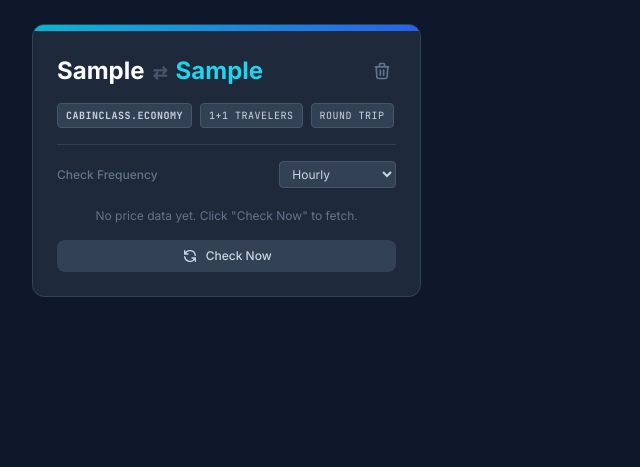
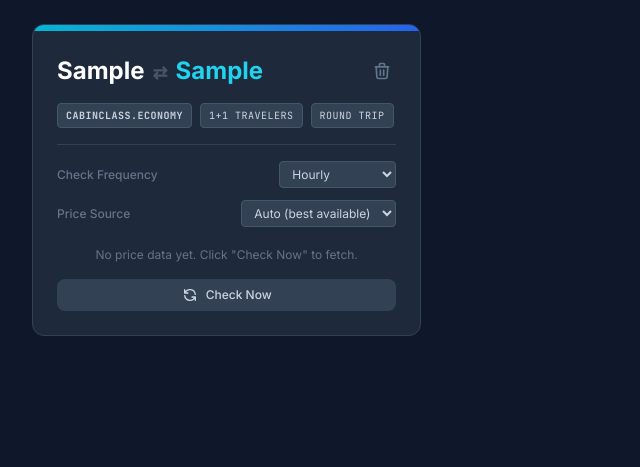
Before and after one commit to jesposito/walkabout, a FastAPI app: page /prices/ in a window 1280 px wide. Shown: the part 206-673 px from the top of the page, without its empty margins (0-640 px from the left). Run offline with FastAPI, Linux system fonts and the light colour scheme; tables that the repository leaves empty hold one stand-in row (values such as "Sample post"); some libraries are stand-ins or nearby versions.

Commit message:
feat: add price source selection to My Routes page
- Add preferred_source column to SearchDefinition model
- Add PUT /searches/{id}/source endpoint to update source preference
- Add source selector dropdown to prices.html (auto/serpapi/skyscanner/amadeus/playwright)
- Pass preferred_source to FlightPriceFetcher when refreshing prices

Note: Requires DB migration:
  ALTER TABLE search_definitions ADD COLUMN preferred_source VARCHAR(20) DEFAULT 'auto';

```diff
--- a/backend/app/api/prices.py
+++ b/backend/app/api/prices.py
@@ -243,6 +243,10 @@ class FrequencyUpdate(BaseModel):
     frequency_hours: int
 
 
+class SourceUpdate(BaseModel):
+    preferred_source: str
+
+
 @router.put("/searches/{search_id}/frequency")
 async def update_search_frequency(
     search_id: int,
@@ -256,6 +260,25 @@ async def update_search_frequency(
     definition.scrape_frequency_hours = update.frequency_hours
     db.commit()
     return {"status": "updated", "frequency_hours": update.frequency_hours}
+
+
+@router.put("/searches/{search_id}/source")
+async def update_search_source(
+    search_id: int,
+    update: SourceUpdate,
+    db: Session = Depends(get_db),
+):
+    definition = db.query(SearchDefinition).filter(SearchDefinition.id == search_id).first()
+    if not definition:
+        raise HTTPException(status_code=404, detail="Search definition not found")
+
+    valid_sources = ["auto", "serpapi", "skyscanner", "amadeus", "playwright"]
+    if update.preferred_source not in valid_sources:
+        raise HTTPException(status_code=400, detail=f"Invalid source. Must be one of: {valid_sources}")
+
+    definition.preferred_source = update.preferred_source
+    db.commit()
+    return {"status": "updated", "preferred_source": update.preferred_source}
 
 
 @router.post("/searches/{search_id}/refresh")
@@ -274,6 +297,7 @@ async def refresh_search_prices(
     departure_date = date.today() + timedelta(days=60)
     return_date = departure_date + timedelta(days=7) if definition.trip_type.value == "round_trip" else None
 
+    preferred = definition.preferred_source if hasattr(definition, 'preferred_source') else "auto"
     result = await fetcher.fetch_prices(
         origin=definition.origin,
         destination=definition.destination,
@@ -283,6 +307,7 @@ async def refresh_search_prices(
         children=definition.children,
         cabin_class=definition.cabin_class.value,
         currency=definition.currency,
+        preferred_source=preferred if preferred != "auto" else None,
     )
 
     if result.success:
--- a/backend/app/models/search_definition.py
+++ b/backend/app/models/search_definition.py
@@ -79,6 +79,7 @@ class SearchDefinition(Base):
     name = Column(String(100), nullable=True)  # Human-friendly name
     is_active = Column(Boolean, default=True, nullable=False)
     scrape_frequency_hours = Column(Integer, default=12, nullable=False)
+    preferred_source = Column(String(20), default="auto", nullable=False)  # auto, serpapi, skyscanner, amadeus, playwright
 
     # Version tracking - if parameters change, create new definition
     version = Column(Integer, default=1, nullable=False)
--- a/backend/app/templates/prices.html
+++ b/backend/app/templates/prices.html
@@ -67,6 +67,17 @@
                                 <option value="12" {% if search.scrape_frequency_hours == 12 %}selected{% endif %}>Twice daily</option>
                                 <option value="24" {% if search.scrape_frequency_hours == 24 %}selected{% endif %}>Daily</option>
                                 <option value="168" {% if search.scrape_frequency_hours == 168 %}selected{% endif %}>Weekly</option>
+                            </select>
+                        </div>
+                        <div class="flex items-center justify-between mb-3">
+                            <span class="text-xs text-slate-500 font-medium">Price Source</span>
+                            <select onchange="updateSource({{ search.id }}, this.value)"
+                                    class="text-xs bg-slate-700 border border-slate-600 rounded px-2 py-1 text-slate-300 focus:ring-1 focus:ring-cyan-500">
+                                <option value="auto" {% if (search.preferred_source or 'auto') == 'auto' %}selected{% endif %}>Auto (best available)</option>
+                                <option value="serpapi" {% if search.preferred_source == 'serpapi' %}selected{% endif %}>SerpAPI (Google)</option>
+                                <option value="skyscanner" {% if search.preferred_source == 'skyscanner' %}selected{% endif %}>Skyscanner</option>
+                                <option value="amadeus" {% if search.preferred_source == 'amadeus' %}selected{% endif %}>Amadeus</option>
+                                <option value="playwright" {% if search.preferred_source == 'playwright' %}selected{% endif %}>Browser (free)</option>
                             </select>
                         </div>
                         <div id="stats-{{ search.id }}" class="text-center py-2">
@@ -263,6 +274,18 @@ async function updateFrequency(id, hours) {
     }
 }
 
+async function updateSource(id, source) {
+    try {
+        await fetch(`/prices/searches/${id}/source`, {
+            method: 'PUT',
+            headers: { 'Content-Type': 'application/json' },
+            body: JSON.stringify({ preferred_source: source })
+        });
+    } catch (err) {
+        console.error('Failed to update source:', err);
+    }
+}
+
 async function refreshPrices(id) {
     const statsEl = document.getElementById(`stats-${id}`);
     statsEl.innerHTML = '<p class="text-xs text-cyan-400 animate-pulse">Fetching prices...</p>';
```
